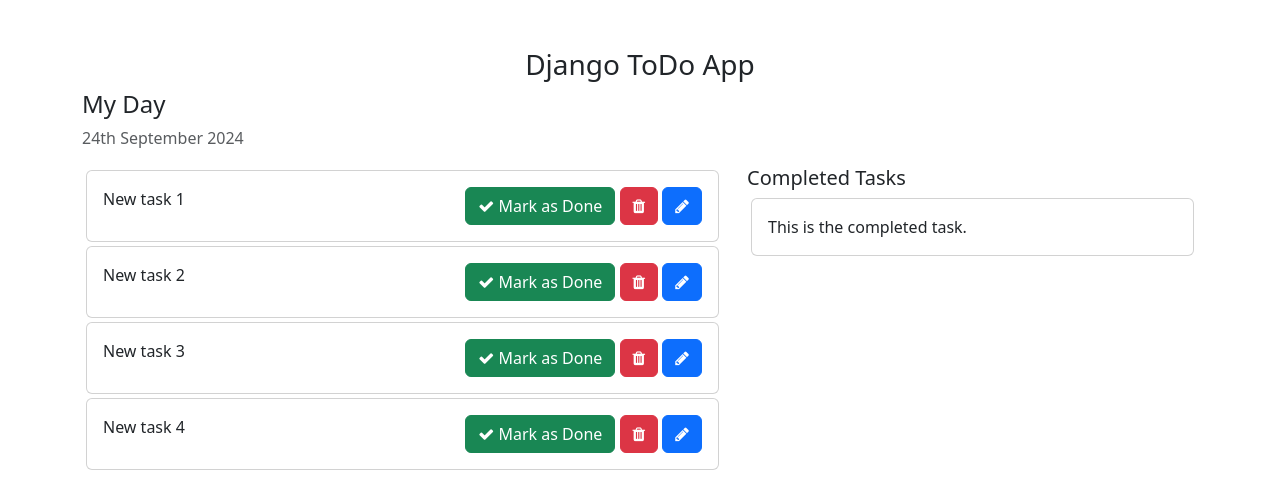
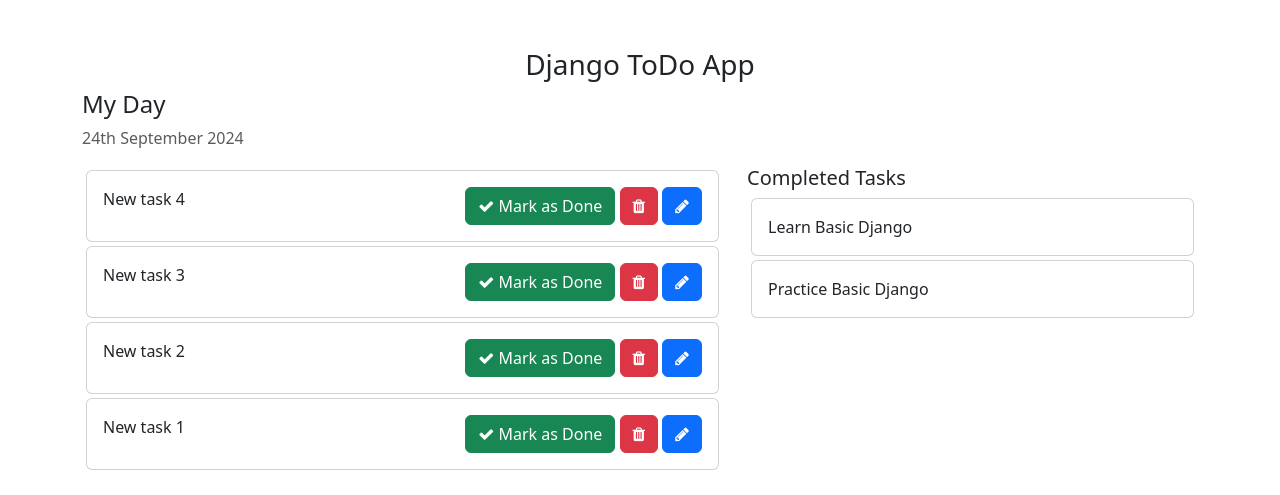
Before and after one commit to thien-dang/todo, a Django app: page / in a window 1280 px wide. Shown: the top 495 px of the page. Run offline with Django 4.2, Linux system fonts and the light colour scheme; data comes from the database, SQL or seed files in the repository; both versions use the stored data as it was after the commit.

Commit message:
Create task, show completed/uncompleted tasks.

```diff
--- a/templates/home.html
+++ b/templates/home.html
@@ -26,10 +26,10 @@
             <p class="text-muted">{% now "jS F Y" %}</p>
             <div class="col-md-7 col-lg-7" style="height: 450px; overflow: scroll;">
                 <!-- List of all the tasks for the day -->
-                 {% for t in tasks %}
+                 {% for uncompleted_task in uncompleted_tasks %}
                 <div class="card m-1">
                     <div class="card-body">
-                        {{ t.task }}
+                        {{ uncompleted_task.task }}
                         <span style="position: relative; float: right;">
                             <a class="btn btn-success"><i class="fa fa-check"></i> Mark as Done</a>
                             <a class="btn btn-danger"><i class="fa fa-trash"></i></a>
@@ -43,21 +43,24 @@
             <div class="col-md-5 col-lg-5">
                 <h5>Completed Tasks</h5>
                 <!-- List of all the tasks that have completed -->
+                 {% for completed_task in completed_tasks %}
                 <div class="card m-1">
                     <div class="card-body">
-                        This is the completed task.
+                        {{ completed_task.task }}
                     </div>
                 </div>
+                {% endfor %}
             </div>
         </div>
         <div class="row">
             <div class="col-md-6 col-lg-6 p-0" style="position: absolute; bottom: 50px;">
                 <!-- To Do Form -->
-                <form action="" >
+                <form action="{% url 'create_task' %}" method="POST" name="create task" >
+                    {% csrf_token %}
                     <div class="form-group">
                         <span style="display: flex;">
-                            <input type="text" class="form-control" placeholder="Add a task">
-                            <button class="btn btn-primary" style="width: 200px;"><i class="fa fa-plus"></i> Add</button>
+                            <input name="task" type="text" class="form-control" placeholder="Add a task">
+                            <button type="submit" class="btn btn-primary" style="width: 200px;"><i class="fa fa-plus"></i> Add</button>
                         </span>
                     </div>
                 </form>
--- a/todo/models.py
+++ b/todo/models.py
@@ -2,7 +2,7 @@
 
 
 class Task(models.Model):
-    task = models.CharField(max_length=250)
+    task = models.CharField(max_length=250, unique=True)
     is_completed = models.BooleanField(default=False)
     created_at = models.DateTimeField(auto_now_add=True)
     updated_at = models.DateTimeField(auto_now=True)
--- /dev/null
+++ b/todo/urls.py
@@ -0,0 +1,8 @@
+from django.urls import path
+
+from . import views
+
+
+urlpatterns = [
+    path('create_task/', views.create_task, name='create_task'),
+]
--- a/todo_main/urls.py
+++ b/todo_main/urls.py
@@ -15,11 +15,12 @@
     2. Add a URL to urlpatterns:  path('blog/', include('blog.urls'))
 """
 from django.contrib import admin
-from django.urls import path
+from django.urls import path, include
 
 from . import views
 
 urlpatterns = [
     path('admin/', admin.site.urls),
     path('', views.home, name='home'),
+    path('todo/', include('todo.urls')),
 ]
--- a/todo_main/views.py
+++ b/todo_main/views.py
@@ -4,6 +4,10 @@
 
 
 def home(request):
-    tasks = Task.objects.filter(is_completed=False)
-    context = {'tasks': tasks}
+    uncompleted_tasks = Task.objects.filter(is_completed=False).order_by('-updated_at')
+    completed_tasks = Task.objects.filter(is_completed=True).order_by('-updated_at')
+    context = {
+        'uncompleted_tasks': uncompleted_tasks,
+        'completed_tasks': completed_tasks
+    }
     return render(request, 'home.html', context=context)
```
Also changed, not shown: todo/views.py (+9 -2 lines), db.sqlite3, todo/migrations/0002_alter_task_task.py (added).
